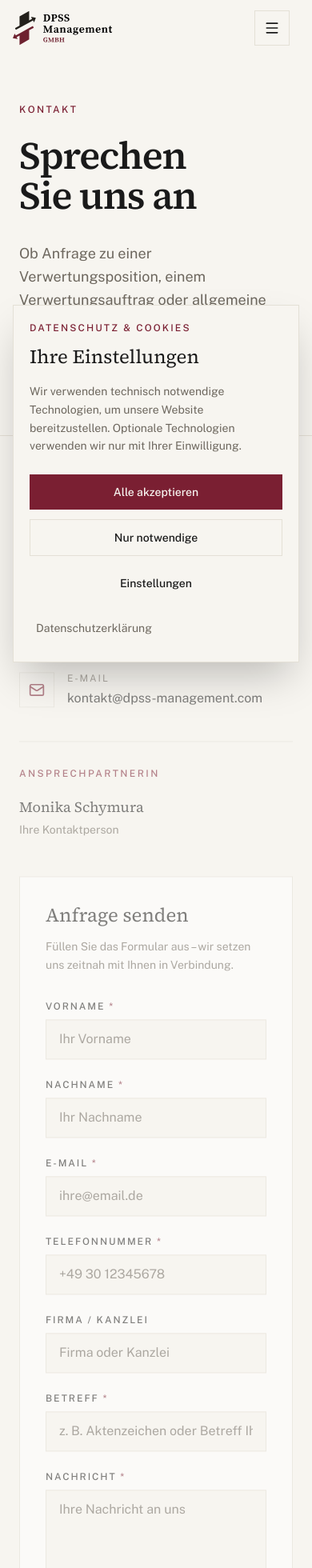
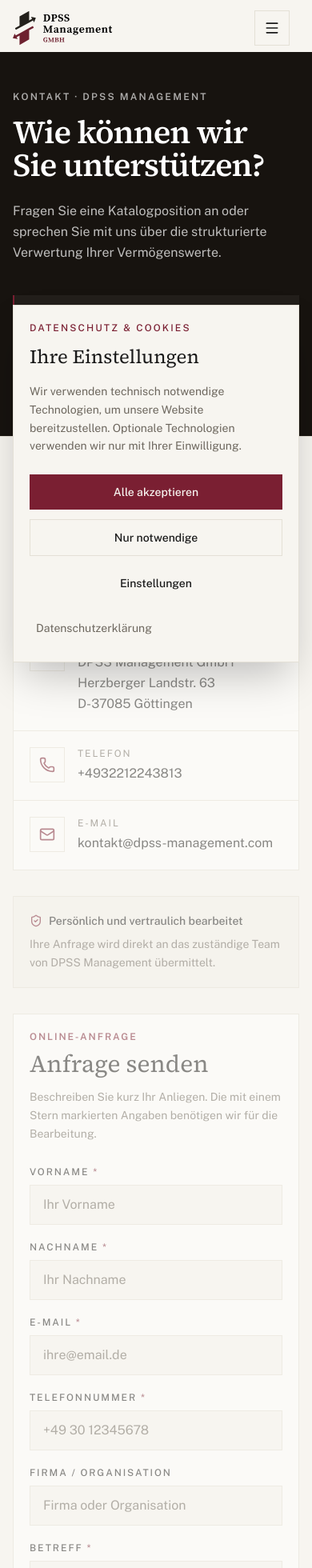
Before and after one commit to mueller433/kanzlei-website, a Next.js app: page /kontakt in a window 390 px wide. Shown: the top 1960 px of the page at 80% size. Built offline with nearby package versions, Linux system fonts and the light colour scheme.

Commit message:
Redesign contact page and improve mobile form

```diff
--- a/app/(frontend)/kontakt/page.tsx
+++ b/app/(frontend)/kontakt/page.tsx
@@ -1,4 +1,4 @@
-import { Mail, MapPin, Phone } from 'lucide-react'
+import { ArrowRight, Clock, Mail, MapPin, Phone, ShieldCheck } from 'lucide-react'
 import React from 'react'
 
 import { KontaktFormular } from '@/components/kontakt-formular'
@@ -10,8 +10,7 @@
     'Kontaktieren Sie DPSS Management GmbH zu einer Verwertungsposition, einem Auftrag oder einer allgemeinen Frage.',
 }
 
-// Kontaktkanäle – Werte stammen zentral aus lib/kanzlei-daten.ts (Platzhalter),
-// nur Icon und Beschriftung werden hier als Darstellung ergänzt.
+// Kontaktdaten stammen zentral aus lib/kanzlei-daten.ts.
 const KONTAKTDATEN = [
   {
     Icon: MapPin,
@@ -43,33 +42,59 @@
 
   return (
     <div>
-      {/* HERO */}
-      {/* Großzügiges pt sorgt dafür, dass die Headline unter dem sticky Header
-          immer vollständig sichtbar ist und nicht angeschnitten wirkt. */}
-      <section className="border-b border-border">
-        <div className="mx-auto max-w-6xl px-6 pb-24 pt-16 md:px-10 md:pb-32 md:pt-24">
-          <p className="mb-6 text-xs font-medium uppercase tracking-[0.2em] text-accent">
-            Kontakt
-          </p>
-          <h1 className="max-w-4xl font-serif text-5xl font-semibold leading-[1.05] tracking-tight text-foreground text-balance md:text-6xl">
-            Sprechen Sie uns an
-          </h1>
-          <p className="mt-8 max-w-2xl text-lg leading-relaxed text-muted-foreground text-pretty">
-            Ob Anfrage zu einer Verwertungsposition, einem Verwertungsauftrag oder allgemeine Frage – wir
-            sind für Sie erreichbar und melden uns kurzfristig zurück.
-          </p>
+      <section className="border-b border-border bg-[#17130f] text-white">
+        <div className="mx-auto grid max-w-7xl gap-10 px-4 py-12 sm:px-6 sm:py-16 lg:grid-cols-[1fr_0.65fr] lg:items-end lg:gap-16 lg:px-10 lg:py-20">
+          <div>
+            <p className="mb-4 text-xs font-semibold uppercase tracking-[0.18em] text-white/65">
+              Kontakt · DPSS Management
+            </p>
+            <h1 className="max-w-3xl font-serif text-[clamp(2.5rem,5vw,4.5rem)] font-semibold leading-[1.02] tracking-tight text-balance">
+              Wie können wir Sie unterstützen?
+            </h1>
+            <p className="mt-6 max-w-2xl text-base leading-relaxed text-white/72 sm:text-lg">
+              Fragen Sie eine Katalogposition an oder sprechen Sie mit uns über die strukturierte
+              Verwertung Ihrer Vermögenswerte.
+            </p>
+          </div>
+
+          <div className="border-l-2 border-accent bg-white/5 px-5 py-5 sm:px-6">
+            <p className="text-xs font-semibold uppercase tracking-[0.16em] text-white/55">
+              Direkter Kontakt
+            </p>
+            <a
+              href={KANZLEI.telefon.href}
+              className="mt-3 block font-serif text-2xl text-white transition-colors hover:text-white/75"
+            >
+              {KANZLEI.telefon.anzeige}
+            </a>
+            <p className="mt-2 flex items-center gap-2 text-sm text-white/65">
+              <Clock className="h-4 w-4 text-accent" aria-hidden="true" />
+              Montag bis Freitag · 8:00–17:00 Uhr
+            </p>
+          </div>
         </div>
       </section>
 
       {/* KONTAKTDATEN + FORMULAR */}
       <section>
-        <div className="reveal mx-auto max-w-6xl px-6 py-20 md:px-10 md:py-28">
-          <div className="grid grid-cols-1 gap-12 md:grid-cols-[0.9fr_1.1fr] md:gap-16">
+        <div className="reveal mx-auto max-w-7xl px-4 py-12 sm:px-6 sm:py-16 lg:px-10 lg:py-20">
+          <div className="grid grid-cols-1 gap-8 lg:grid-cols-[0.72fr_1.28fr] lg:gap-12">
             {/* Kontaktdaten */}
-            <div className="flex flex-col gap-10">
-              <div className="flex flex-col gap-8">
+            <aside className="flex flex-col gap-8 lg:sticky lg:top-32 lg:self-start">
+              <div>
+                <p className="text-xs font-semibold uppercase tracking-[0.16em] text-accent">
+                  Erreichbarkeit
+                </p>
+                <h2 className="mt-2 font-serif text-3xl text-foreground">Direkt zu DPSS</h2>
+                <p className="mt-3 text-sm leading-relaxed text-muted-foreground">
+                  Wählen Sie den passenden Kontaktweg. Für Katalogpositionen können Sie den Titel
+                  oder die Positionsnummer direkt im Betreff nennen.
+                </p>
+              </div>
+
+              <div className="flex flex-col border border-border bg-card">
                 {KONTAKTDATEN.map(({ Icon, label, zeilen, href }) => (
-                  <div key={label} className="flex items-start gap-4">
+                  <div key={label} className="flex items-start gap-4 border-b border-border p-5 last:border-b-0">
                     <span
                       className="flex h-11 w-11 shrink-0 items-center justify-center border border-border text-accent"
                       aria-hidden="true"
@@ -83,7 +108,7 @@
                       {href ? (
                         <a
                           href={href}
-                          className="text-base leading-relaxed text-foreground hover:text-accent"
+                          className="break-all text-base leading-relaxed text-foreground transition-colors hover:text-accent"
                         >
                           {zeilen[0]}
                         </a>
@@ -101,29 +126,49 @@
                 ))}
               </div>
 
-              {/* Ansprechpartner */}
-              <div className="border-t border-border pt-8">
-                <p className="mb-5 text-xs font-medium uppercase tracking-[0.2em] text-accent">
-                  Ansprechpartnerin
+              <div className="border border-border bg-muted/45 p-5">
+                <p className="flex items-center gap-2 text-sm font-medium text-foreground">
+                  <ShieldCheck className="h-4 w-4 text-accent" aria-hidden="true" />
+                  Persönlich und vertraulich bearbeitet
                 </p>
-                <div className="flex flex-col gap-1">
-                  <span className="font-serif text-lg text-foreground">Monika Schymura</span>
-                  <span className="text-sm text-muted-foreground">Ihre Kontaktperson</span>
-                </div>
+                <p className="mt-2 text-sm leading-relaxed text-muted-foreground">
+                  Ihre Anfrage wird direkt an das zuständige Team von DPSS Management übermittelt.
+                </p>
               </div>
-            </div>
+            </aside>
 
             {/* Formular */}
-            <div className="border border-border bg-card p-8 md:p-10">
-              <h2 className="font-serif text-2xl text-card-foreground">Anfrage senden</h2>
+            <div className="min-w-0 border border-border bg-card p-5 sm:p-8 lg:p-10">
+              <p className="text-xs font-semibold uppercase tracking-[0.16em] text-accent">
+                Online-Anfrage
+              </p>
+              <h2 className="mt-2 font-serif text-3xl text-card-foreground">Anfrage senden</h2>
               <p className="mt-3 text-sm leading-relaxed text-muted-foreground">
-                Füllen Sie das Formular aus – wir setzen uns zeitnah mit Ihnen in Verbindung.
+                Beschreiben Sie kurz Ihr Anliegen. Die mit einem Stern markierten Angaben benötigen
+                wir für die Bearbeitung.
               </p>
               <KontaktFormular betreffVorbelegung={betreffVorbelegung} />
             </div>
           </div>
         </div>
       </section>
+
+      <section className="border-t border-border bg-muted/35">
+        <div className="mx-auto flex max-w-7xl flex-col items-start justify-between gap-5 px-4 py-8 sm:px-6 md:flex-row md:items-center lg:px-10">
+          <div>
+            <p className="font-serif text-xl text-foreground">Sie möchten Vermögenswerte verwerten?</p>
+            <p className="mt-1 text-sm text-muted-foreground">
+              Senden Sie uns direkt eine Anfrage mit dem passenden Betreff.
+            </p>
+          </div>
+          <a
+            href="/kontakt?betreff=Verwertungsauftrag"
+            className="inline-flex min-h-12 w-full items-center justify-center gap-2 bg-accent px-6 py-3 text-sm font-semibold text-accent-foreground transition-opacity hover:opacity-90 sm:w-auto"
+          >
+            Verwertung anfragen <ArrowRight className="h-4 w-4" aria-hidden="true" />
+          </a>
+        </div>
+      </section>
     </div>
   )
 }
--- a/components/kontakt-formular.tsx
+++ b/components/kontakt-formular.tsx
@@ -89,8 +89,8 @@
   }
 
   return (
-    <form onSubmit={onSubmit} className="mt-8 flex flex-col gap-6">
-      <div className="grid grid-cols-1 gap-6 sm:grid-cols-2">
+    <form onSubmit={onSubmit} className="mt-7 flex flex-col gap-5 sm:mt-8 sm:gap-6">
+      <div className="grid grid-cols-1 gap-5 sm:grid-cols-2 sm:gap-6">
         <div className="flex flex-col gap-2">
           <label
             htmlFor="vorname"
@@ -107,7 +107,7 @@
             placeholder="Ihr Vorname"
             value={werte.vorname}
             onChange={(event) => aktualisiereFeld('vorname', event.target.value)}
-            className="border border-border bg-background px-4 py-3 text-base text-foreground outline-none transition-colors placeholder:text-muted-foreground focus:border-accent"
+            className="min-h-12 border border-border bg-background px-4 py-3 text-base text-foreground outline-none transition-colors placeholder:text-muted-foreground focus:border-accent focus-visible:ring-2 focus-visible:ring-accent/15"
           />
           {feldFehler.vorname && <p className="text-xs text-destructive">{feldFehler.vorname}</p>}
         </div>
@@ -127,12 +127,12 @@
             placeholder="Ihr Nachname"
             value={werte.nachname}
             onChange={(event) => aktualisiereFeld('nachname', event.target.value)}
-            className="border border-border bg-background px-4 py-3 text-base text-foreground outline-none transition-colors placeholder:text-muted-foreground focus:border-accent"
+            className="min-h-12 border border-border bg-background px-4 py-3 text-base text-foreground outline-none transition-colors placeholder:text-muted-foreground focus:border-accent focus-visible:ring-2 focus-visible:ring-accent/15"
           />
           {feldFehler.nachname && <p className="text-xs text-destructive">{feldFehler.nachname}</p>}
         </div>
       </div>
-      <div className="grid grid-cols-1 gap-6 sm:grid-cols-2">
+      <div className="grid grid-cols-1 gap-5 sm:grid-cols-2 sm:gap-6">
         <div className="flex flex-col gap-2">
           <label
             htmlFor="email"
@@ -149,7 +149,7 @@
             placeholder="ihre@email.de"
             value={werte.email}
             onChange={(event) => aktualisiereFeld('email', event.target.value)}
-            className="border border-border bg-background px-4 py-3 text-base text-foreground outline-none transition-colors placeholder:text-muted-foreground focus:border-accent"
+            className="min-h-12 border border-border bg-background px-4 py-3 text-base text-foreground outline-none transition-colors placeholder:text-muted-foreground focus:border-accent focus-visible:ring-2 focus-visible:ring-accent/15"
           />
           {feldFehler.email && <p className="text-xs text-destructive">{feldFehler.email}</p>}
         </div>
@@ -169,7 +169,7 @@
             placeholder="+49 30 12345678"
             value={werte.telefon}
             onChange={(event) => aktualisiereFeld('telefon', event.target.value)}
-            className="border border-border bg-background px-4 py-3 text-base text-foreground outline-none transition-colors placeholder:text-muted-foreground focus:border-accent"
+            className="min-h-12 border border-border bg-background px-4 py-3 text-base text-foreground outline-none transition-colors placeholder:text-muted-foreground focus:border-accent focus-visible:ring-2 focus-visible:ring-accent/15"
           />
           {feldFehler.telefon && <p className="text-xs text-destructive">{feldFehler.telefon}</p>}
         </div>
@@ -179,17 +179,17 @@
           htmlFor="firma"
           className="text-xs font-medium uppercase tracking-[0.16em] text-foreground"
         >
-          Firma / Kanzlei
+          Firma / Organisation
         </label>
         <input
           id="firma"
           name="firma"
           type="text"
           autoComplete="organization"
-          placeholder="Firma oder Kanzlei"
+          placeholder="Firma oder Organisation"
           value={werte.firma}
           onChange={(event) => aktualisiereFeld('firma', event.target.value)}
-          className="border border-border bg-background px-4 py-3 text-base text-foreground outline-none transition-colors placeholder:text-muted-foreground focus:border-accent"
+          className="min-h-12 border border-border bg-background px-4 py-3 text-base text-foreground outline-none transition-colors placeholder:text-muted-foreground focus:border-accent focus-visible:ring-2 focus-visible:ring-accent/15"
         />
       </div>
       <div className="flex flex-col gap-2">
@@ -207,7 +207,7 @@
           placeholder="z. B. Aktenzeichen oder Betreff Ihrer Anfrage"
           value={werte.betreff}
           onChange={(event) => aktualisiereFeld('betreff', event.target.value)}
-          className="border border-border bg-background px-4 py-3 text-base text-foreground outline-none transition-colors placeholder:text-muted-foreground focus:border-accent"
+          className="min-h-12 border border-border bg-background px-4 py-3 text-base text-foreground outline-none transition-colors placeholder:text-muted-foreground focus:border-accent focus-visible:ring-2 focus-visible:ring-accent/15"
         />
         {feldFehler.betreff && <p className="text-xs text-destructive">{feldFehler.betreff}</p>}
       </div>
@@ -226,7 +226,7 @@
           placeholder="Ihre Nachricht an uns"
           value={werte.nachricht}
           onChange={(event) => aktualisiereFeld('nachricht', event.target.value)}
-          className="resize-y border border-border bg-background px-4 py-3 text-base text-foreground outline-none transition-colors placeholder:text-muted-foreground focus:border-accent"
+          className="min-h-36 resize-y border border-border bg-background px-4 py-3 text-base text-foreground outline-none transition-colors placeholder:text-muted-foreground focus:border-accent focus-visible:ring-2 focus-visible:ring-accent/15"
         />
         {feldFehler.nachricht && <p className="text-xs text-destructive">{feldFehler.nachricht}</p>}
       </div>
@@ -237,16 +237,22 @@
         </p>
       )}
 
+      <div className="flex flex-col gap-3 border-t border-border pt-5 sm:flex-row sm:items-center sm:justify-between">
+        <p className="max-w-md text-xs leading-relaxed text-muted-foreground">
+          Mit dem Absenden stimmen Sie der Verarbeitung Ihrer Angaben gemäß unserer{' '}
+          <a href="/datenschutz" className="underline decoration-border underline-offset-4 hover:text-accent">
+            Datenschutzerklärung
+          </a>{' '}
+          zu. <span className="text-accent">*</span> Pflichtfelder.
+        </p>
         <button
           type="submit"
           disabled={status === 'sendet'}
-        className="inline-flex items-center justify-center bg-accent px-6 py-3 text-sm font-medium text-accent-foreground transition-opacity hover:opacity-90 disabled:cursor-not-allowed disabled:opacity-60"
+          className="inline-flex min-h-12 w-full shrink-0 items-center justify-center bg-accent px-6 py-3 text-sm font-semibold text-accent-foreground transition-opacity hover:opacity-90 disabled:cursor-not-allowed disabled:opacity-60 sm:w-auto"
         >
           {status === 'sendet' ? 'Wird gesendet …' : 'Nachricht senden'}
         </button>
-      <p className="text-xs leading-relaxed text-muted-foreground">
-        <span className="text-accent">*</span> Pflichtfelder.
-      </p>
+      </div>
     </form>
   )
 }
```
Lines whose indentation alone changed are shown as unchanged.
